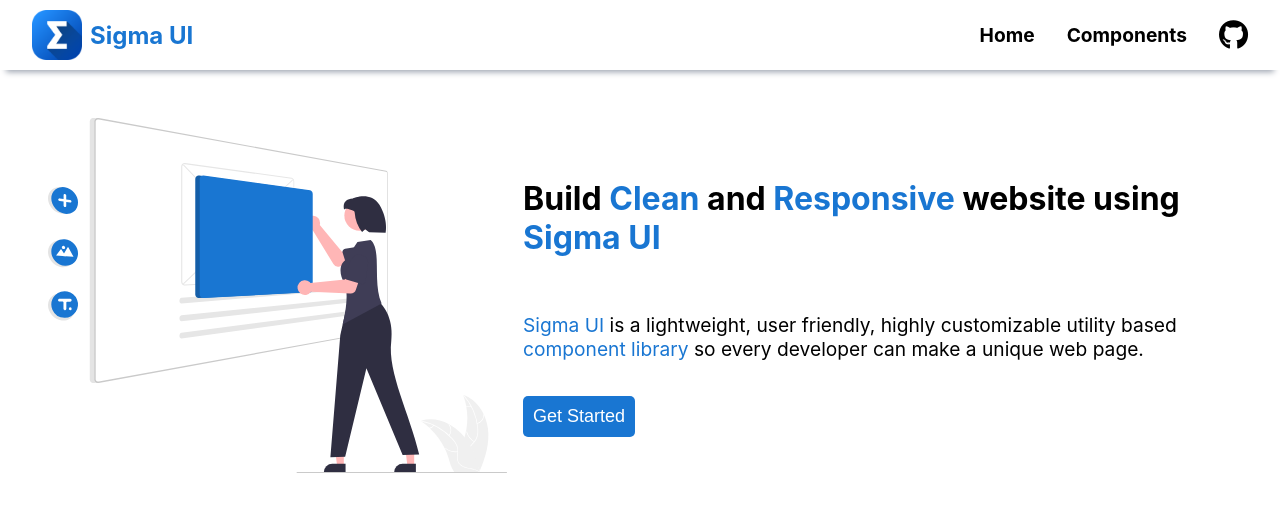
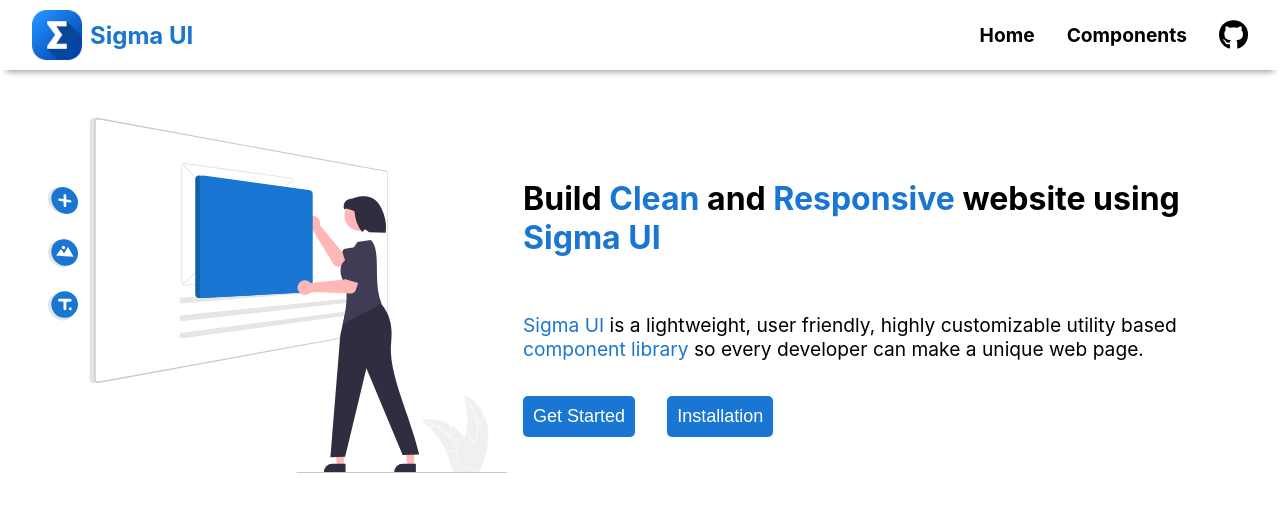
Before and after one commit to SudiptaChakraborty51/sigma-ui, a React (Create React App) app: page / in a window 1280 px wide. Shown: the top 512 px of the page. Built offline with nearby package versions, Linux system fonts and the light colour scheme.

Commit message:
feat: added installation button

```diff
--- a/src/pages/Home/Home.css
+++ b/src/pages/Home/Home.css
@@ -74,6 +74,12 @@
   right: 0;
 }
 
+.home-btns {
+  display: flex;
+  align-items: center;
+  gap: 2rem;
+}
+
 @media (max-width: 600px) {
     .home-container {
         flex-direction: column;
--- a/src/pages/Home/Home.jsx
+++ b/src/pages/Home/Home.jsx
@@ -22,9 +22,14 @@
             customizable utility based <span>component library</span> so every
             developer can make a unique web page.
           </p>
-          <button onClick={() => navigate("/components")}>
-            <span>Get Started</span>
-          </button>
+          <div className="home-btns">
+            <button onClick={() => navigate("/components")}>
+              <span>Get Started</span>
+            </button>
+            <button onClick={() => navigate("/installation")}>
+              <span>Installation</span>
+            </button>
+          </div>
         </div>
       </div>
     </div>
```
